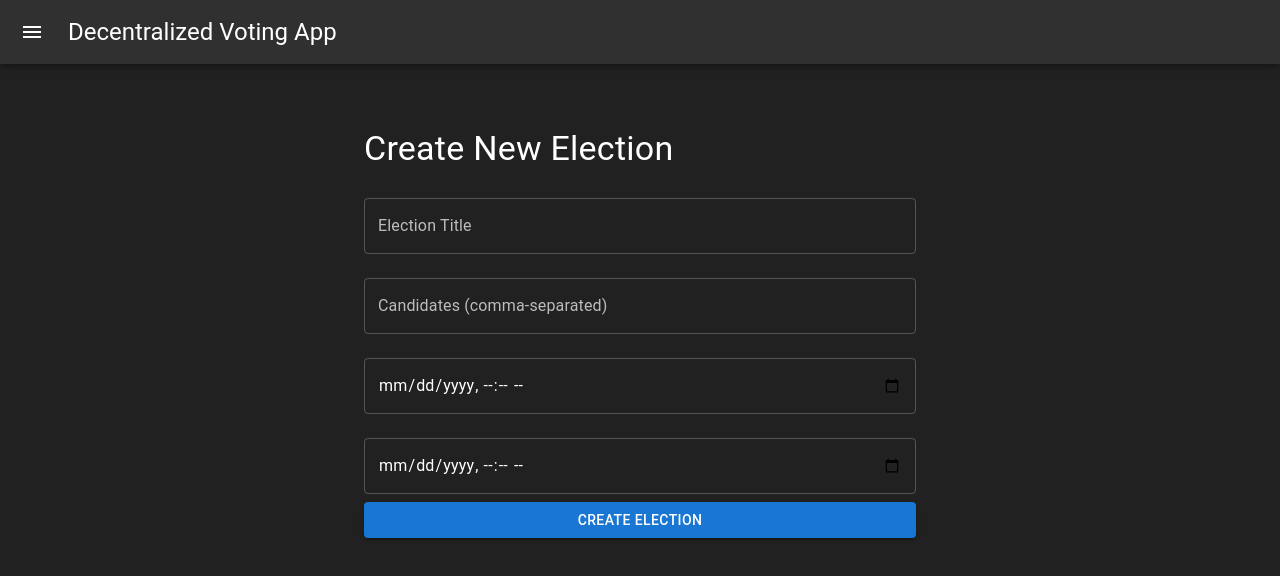
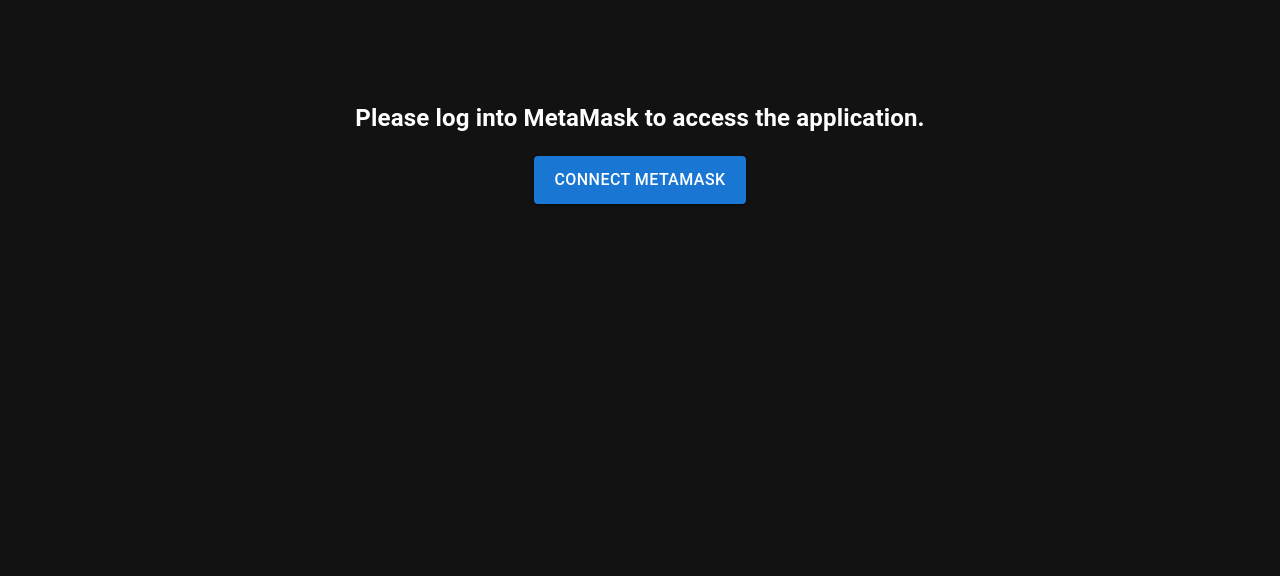
Before and after one commit to MohsinRehman12/decentralized-voting-app, a React (Create React App) app: page /create in a window 1280 px wide. Shown: the top 576 px of the page. Built offline with nearby package versions, Linux system fonts and the light colour scheme.

Commit message:
Added Graphs for Election Results and Metamask Login Components

```diff
--- a/package.json
+++ b/package.json
@@ -6,6 +6,7 @@
     "@emotion/react": "^11.13.5",
     "@emotion/styled": "^11.13.5",
     "@mui/material": "^6.1.8",
+    "@mui/x-charts": "^7.22.3",
     "@nomicfoundation/hardhat-toolbox": "^2.0.2",
     "@nomiclabs/hardhat-ethers": "^2.2.2",
     "@testing-library/jest-dom": "^5.17.0",
--- a/src/App.js
+++ b/src/App.js
@@ -1,4 +1,4 @@
-import React from "react";
+import React, { useState } from "react";
 import { BrowserRouter as Router, Routes, Route } from "react-router-dom";
 import { createTheme, ThemeProvider } from "@mui/material/styles";
 import { CssBaseline, Box } from "@mui/material";
@@ -7,6 +7,7 @@
 import VotingPage from "./pages/VotingPage";
 import Home from "./pages/Home";
 import CreateElection from "./components/CreateElection";
+import MetaMaskLogin from "./components/MetaMaskLogin"; // MetaMask login component
 
 // Define the theme
 const theme = createTheme({
@@ -23,11 +24,21 @@
 });
 
 function App() {
+  const [signerAddress, setSignerAddress] = useState(""); // Store the logged-in MetaMask account
+
+  const handleLogin = (address) => {
+    setSignerAddress(address); // Set the logged-in MetaMask account
+  };
+
   return (
     <ThemeProvider theme={theme}>
       <CssBaseline />
       <Router>
-
+        {!signerAddress ? (
+          // Show MetaMask login if not logged in
+          <MetaMaskLogin onLogin={handleLogin} />
+        ) : (
+          // Render the main app if logged in
           <DashboardLayout>
             <Box sx={{ flexGrow: 1, p: 3 }}>
               <Routes>
@@ -37,6 +48,7 @@
               </Routes>
             </Box>
           </DashboardLayout>
+        )}
       </Router>
     </ThemeProvider>
   );
--- a/src/components/DashboardLayout.js
+++ b/src/components/DashboardLayout.js
@@ -56,16 +56,16 @@
 
             </IconButton>
 
-            <Typography variant="h5" noWrap>
+            <Typography  variant="h5" noWrap>
 
-                Decentralized Voting App
+                Polls
 
             </Typography>
 
             </Toolbar>
         </AppBar>
 
-        {/* The drawer or sidebar component used form MUI toolpad Dashboard*/}
+        {/* The drawer/ sidebar component used form MUI toolpad Dashboard*/}
         <Drawer
             variant="persistent"
             open={drawerOpen}
@@ -91,7 +91,7 @@
             </List>
         </Drawer>
 
-        {/* Main content of pages to be stored under toolbar and exures that the drawer does not conflict */}
+        {/* this box ensures page contents dont conflict with bar contentes */}
         <Box
             component="main"
             sx={
--- a/src/components/ElectionCard.jsx
+++ b/src/components/ElectionCard.jsx
@@ -20,6 +20,18 @@
     const [loading, setLoading] = useState(true);
     const navigate = useNavigate();
     const [electionTitleSearch, setElectionTitleSearch] = useState("");
+    const [isOvertime, setIsOvertime] = useState(false);
+    const [winner, setWinner] = useState("");
+
+    const getWinner = async (electionId) => {
+        try {
+            const { contract } = await initializeProvider();
+            const winner = await contract.getWinner(electionId);
+            setWinner(winner);
+        } catch (err) {
+            console.error("Error getting winner:", err);
+        }
+    };
 
 
 
--- /dev/null
+++ b/src/components/MetaMaskLogin.jsx
@@ -0,0 +1,68 @@
+import React, { useState, useEffect } from "react";
+import { Button } from "@mui/material";
+
+
+const MetaMaskLogin = ({ onLogin }) => {
+    const [error, setError] = useState(null);
+    const [isLoggedIn, setIsLoggedIn] = useState(false);
+
+    //check if metamask is installed and if not prompt the user to get it
+    const initializeMetaMask = async () => {
+        if (!window.ethereum) {
+            setError("MetaMask is not installed. Please install MetaMask and try again.");
+            return;
+        }
+        try {
+            const accounts = await window.ethereum.request({ method: "eth_requestAccounts" });
+            setIsLoggedIn(true);
+            onLogin(accounts[0]);
+            setError(null);
+        } catch (err) {
+            setError("Please connect MetaMask to access the application.");
+        }
+    };
+
+
+
+    //useEffect to check if the user is logged in and if so set the state to true
+    useEffect(() => {
+        if (window.ethereum) {
+            window.ethereum.request({ method: "eth_accounts" }).then((accounts) => {
+                if (accounts.length > 0) {
+                    setIsLoggedIn(true);
+                    onLogin(accounts[0]);
+                }
+            });
+        }
+    }, [onLogin]);
+
+
+    return (
+        <div style={{ textAlign: "center", marginTop: "100px" }}>
+            {!isLoggedIn ? (
+                <>
+                    <h2>Please log into MetaMask to access the application.</h2>
+
+                    {/* Button to connect to metamask and open the window for login */}
+                    <Button
+                        onClick={initializeMetaMask}
+                        variant="contained"
+                        color="primary"
+                        sx={{
+                            padding: "10px 20px",
+                            fontSize: "16px",
+                        }}
+                    >
+                        Connect MetaMask
+                    </Button>
+                    {error && <p style={{ color: "red" }}>{error}</p>}
+                </>
+            ) : (
+                <p>MetaMask connected! Redirecting...</p>
+            )}
+        </div>
+    );
+};
+
+
+export default MetaMaskLogin;
--- a/src/pages/VotingPage.jsx
+++ b/src/pages/VotingPage.jsx
@@ -3,7 +3,7 @@
 import { ethers } from "ethers";
 import { VotingAddress, VotingAbi } from "../context/constant";
 import { Button, CircularProgress } from "@mui/material";
-
+import { BarChart } from "@mui/x-charts";
 const rpcProvider = new ethers.providers.JsonRpcProvider("http://127.0.0.1:8545");
 
 function VotingPage() {
@@ -15,6 +15,8 @@
     const [signerAddress, setSignerAddress] = useState("");
     const [hasVoted, setHasVoted] = useState(false);
     const [loading, setLoading] = useState(false);
+    const [winner, setWinner] = useState(null);
+    const [isDraw, setIsDraw] = useState(false);
 
 
 
@@ -44,7 +46,6 @@
         try {
             const contract = new ethers.Contract(VotingAddress, VotingAbi, rpcProvider);
 
-            // Fetch election details
             const election = await contract.getElection(id);
             const fetchedCandidates = await contract.getCandidates(id);
 
@@ -61,12 +62,14 @@
             } else if (currentTime > election.endTime.toNumber()) {
                 setElectionStatus("Election has ended.");
                 setCanVote(false);
+
+                getWinnerOrDraw(formattedCandidates);
             } else {
                 setElectionStatus("Election is ongoing.");
                 setCanVote(true);
             }
 
-            // Check if user has voted
+            // Check if user has already voted
             if (signerAddress) {
                 const hasUserVoted = await contract.hasVoted(id, signerAddress);
                 setHasVoted(hasUserVoted);
@@ -85,14 +88,14 @@
             setLoading(true);
             setError(null);
 
-            // Get active account from MetaMask
+            // Get the current mettmask account
             const account = await initializeMetaMask();
             console.log("Using account:", account);
 
-            // Initialize contract with JsonRpcProvider
+            // Initialize contract using JSON RPC provider
             const contract = getVotingContract(account);
 
-            // Submit the transaction
+            // Send the vote transaction to the contract
             const tx = await contract.vote(id, candidateIndex, {
                 gasLimit: 3000000,
             });
@@ -101,16 +104,34 @@
             await tx.wait();
             console.log("Transaction confirmed:", tx.hash);
 
-            // Refresh election details
+            // refresh the election detals
             fetchElectionDetails();
             setError("Successfully voted!");
         } catch (err) {
             console.error("Error during voting:", err);
-            setError("An error occurred during voting. Please try again.");
         } finally {
             setLoading(false);
         }
     };
+
+    const getWinnerOrDraw = (candidates) => {
+        if (candidates.length === 0) {
+            setWinner("No candidates available");
+            return;
+        }
+
+        const highestVoteCount = Math.max(...candidates.map((candidate) => parseInt(candidate.voteCount, 10)));
+        const potentialWinners = candidates.filter(
+            (candidate) => parseInt(candidate.voteCount, 10) === highestVoteCount
+        );
+
+        if (potentialWinners.length > 1) {
+            setWinner("The poll ends in a draw");
+        } else if (potentialWinners.length === 1) {
+            setWinner(`The Winner is: ${potentialWinners[0].name}`);
+        }
+    };
+
 
     // Fetch election details when the component mounts or election id changes
     useEffect(() => {
@@ -119,12 +140,52 @@
 
     return (
         <div>
+            {error && <p style={{ color: "red" }}>{error}</p>}
             <h1>Election {id}</h1>
             {loading ? (
                 <CircularProgress />
             ) : (
                 <>
+
+
                     <p>{electionStatus}</p>
+
+                    {/* display the winner and election information when it has ended */}
+                    {electionStatus === "Election has ended." && (
+                        <>
+                            <h2 style={{ color: "green" }}>{winner}</h2>
+                            <h3>Vote Distribution</h3>
+                            <ul>
+                                {candidates.map((candidate, index) => (
+                                    <li key={index}>
+                                        {candidate.name}: {candidate.voteCount} votes
+                                    </li>
+                                ))}
+                            </ul>
+
+                            {/* Display the vote distribution using MUI-x bar chart component */}
+                            <BarChart
+                                series={[
+                                    {
+                                        data: candidates.map((candidate) => parseInt(candidate.voteCount, 10)),
+                                        color: "#3f51b5",
+                                    },
+                                ]}
+                                height={290}
+                                xAxis={[
+                                    {
+                                        data: candidates.map((candidate) => candidate.name),
+                                        scaleType: 'band',
+                                    },
+                                ]}
+                                margin={{ top: 10, bottom: 30, left: 40, right: 10 }}
+                            />
+                        </>
+                    )}
+
+
+                    {/* the user can vote so show the candidates and vote button*/}
+
                     {canVote ? (
                         <ul>
                             {candidates.map((candidate, index) => (
@@ -142,8 +203,10 @@
                             ))}
                         </ul>
                     ) : (
+                        // the user cannot vote so show a message as to why
                         <p>{hasVoted ? "You have already voted." : "You cannot vote in this election."}</p>
                     )}
+
 
                 </>
             )}
```
Also changed, not shown: 1 other file (tests, documents, lock files or other folders). Lines whose indentation alone changed are shown as unchanged.
